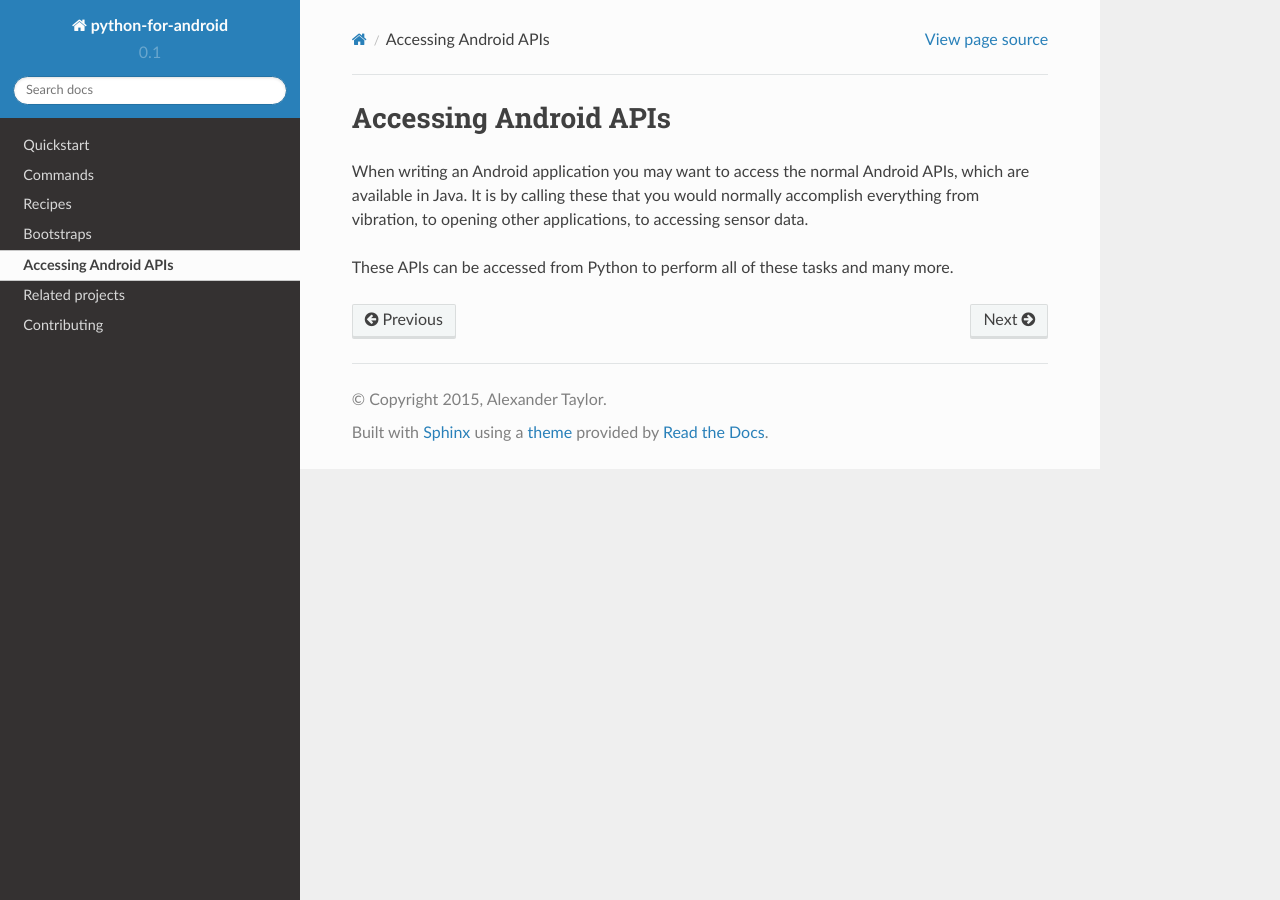
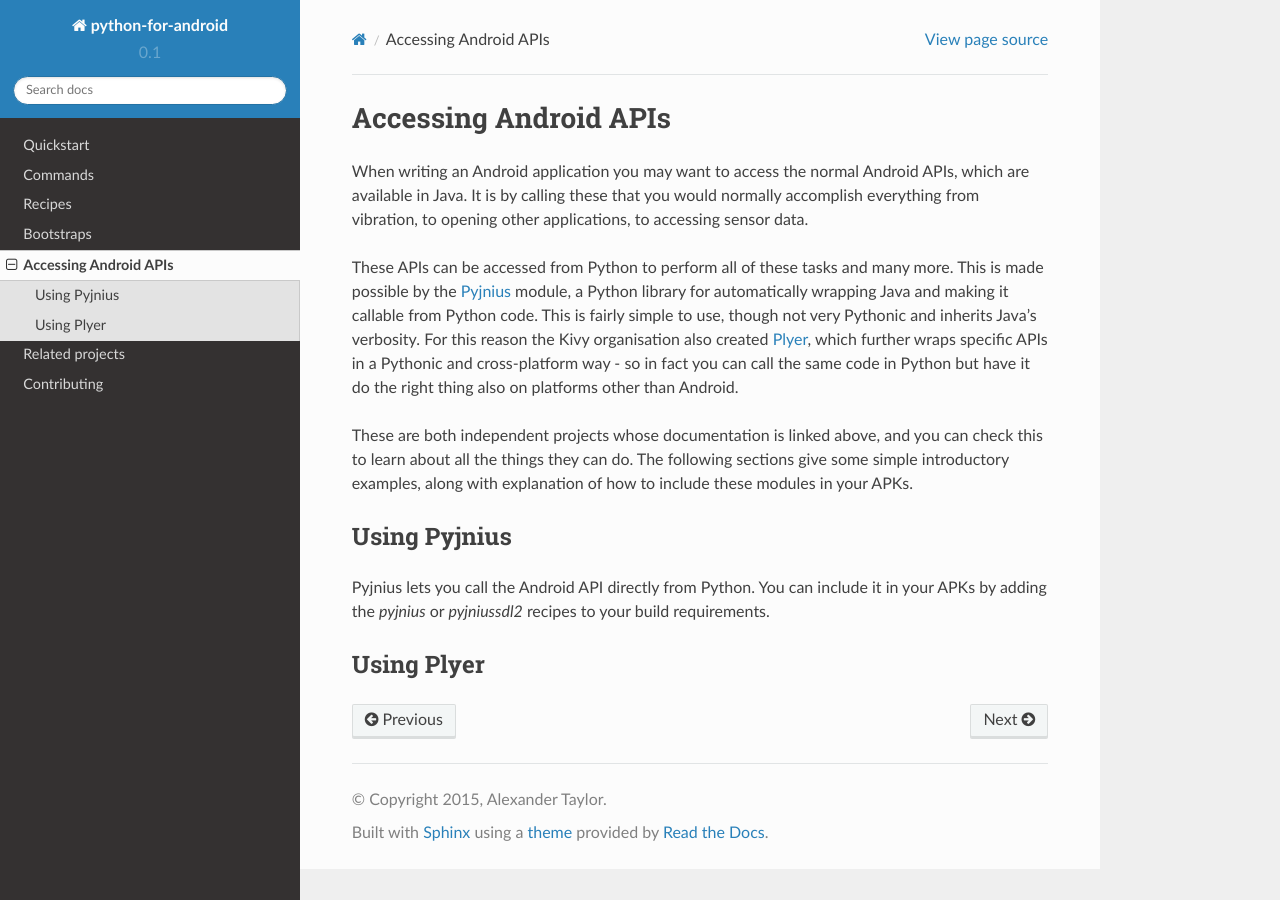
Before and after one commit to kivy/python-for-android, a Sphinx documentation site: the page built from doc/source/apis.rst, in a window 1280 px wide. Built offline with Sphinx 7.4.7 and the Read the Docs theme 2.0.0, drawn with Linux system fonts in a browser that asks for light colours; pages that are not in the unit, such as notebooks, are missing from menus.

Commit message:
Added initial apis doc

```diff
--- a/doc/source/apis.rst
+++ b/doc/source/apis.rst
@@ -8,4 +8,29 @@ you would normally accomplish everything from vibration, to opening
 other applications, to accessing sensor data.
 
 These APIs can be accessed from Python to perform all of these tasks
-and many more.
+and many more. This is made possible by the `Pyjnius
+<http://pyjnius.readthedocs.org/en/latest/>`__ module, a Python
+library for automatically wrapping Java and making it callable from
+Python code. This is fairly simple to use, though not very Pythonic
+and inherits Java's verbosity. For this reason the Kivy organisation
+also created `Plyer <https://plyer.readthedocs.org/en/latest/>`__,
+which further wraps specific APIs in a Pythonic and cross-platform
+way - so in fact you can call the same code in Python but have it do
+the right thing also on platforms other than Android.
+
+These are both independent projects whose documentation is linked
+above, and you can check this to learn about all the things they can
+do. The following sections give some simple introductory examples,
+along with explanation of how to include these modules in your APKs.
+
+
+Using Pyjnius
+-------------
+
+Pyjnius lets you call the Android API directly from Python. You can
+include it in your APKs by adding the `pyjnius` or `pyjniussdl2`
+recipes to your build requirements.
+
+
+Using Plyer
+-----------
```
